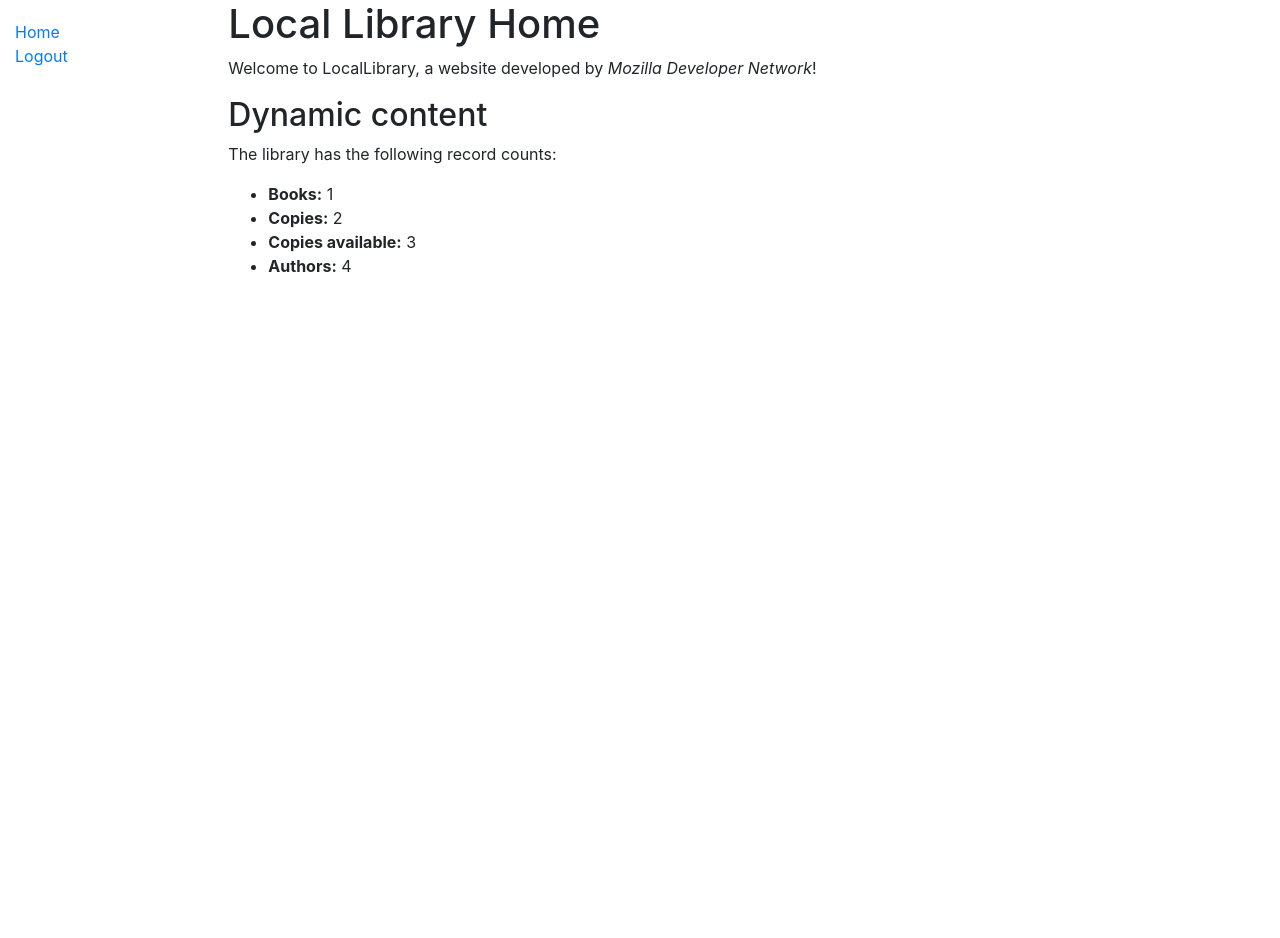
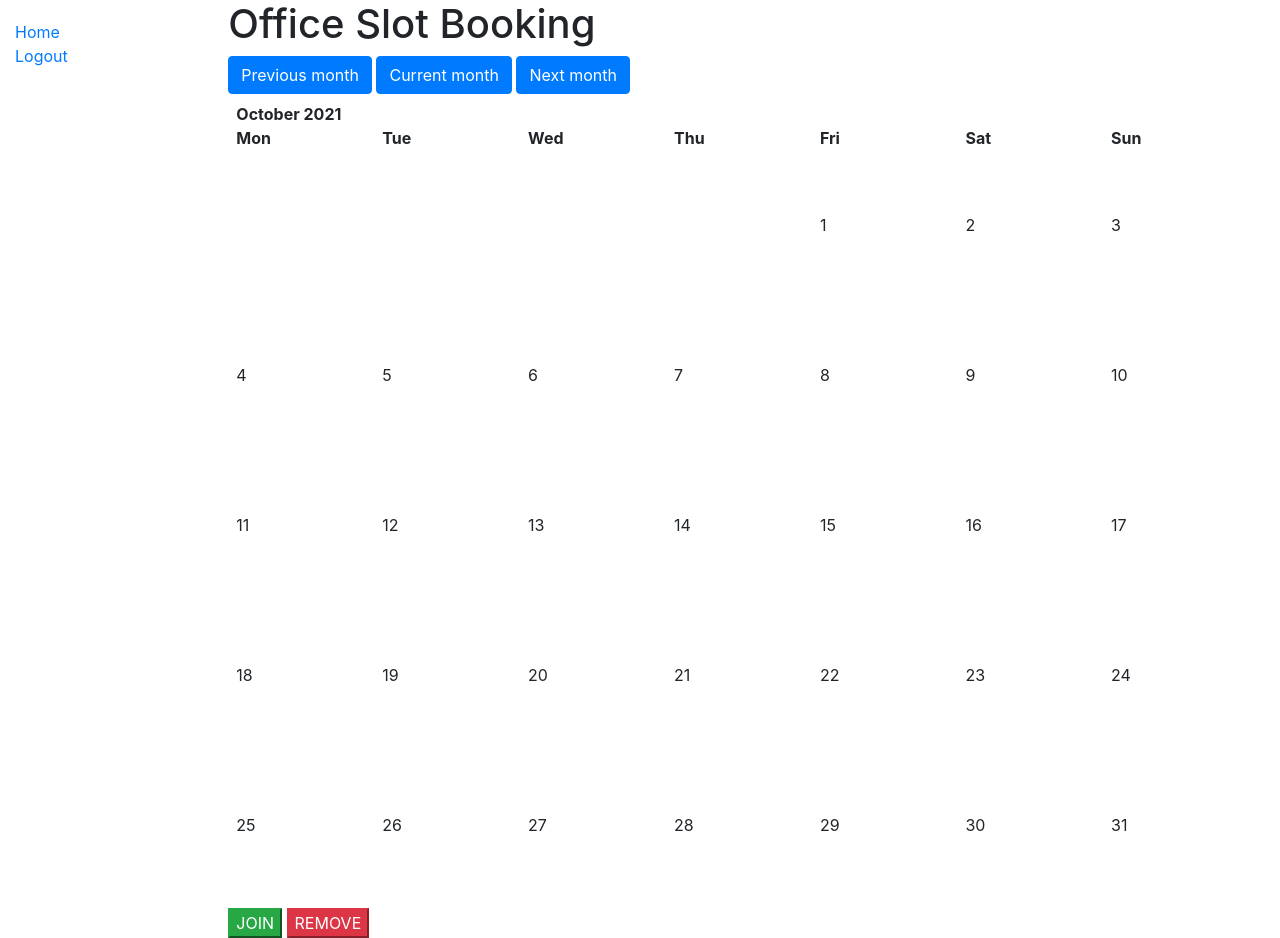
Before and after one commit to penghouho/officeslotbooking, a Django app: page / in a window 1280 px wide. Before the commit the page ends 272 px from the top, so only its background shows below. Run offline with Django 3.2, Linux system fonts and the light colour scheme; the visitor is signed in with stand-in values (Sample User, id 1); data that the repository does not hold is empty.

Commit message:
Added booking calendar

```diff
--- a/mainapp/templates/base_generic.html
+++ b/mainapp/templates/base_generic.html
@@ -19,7 +19,6 @@
             <li><a href="{% url 'index' %}">Home</a></li>
             <li><a href="{% url 'logout'%}">Logout</a></li>
           {% else %}
-            <li><a href="{% url 'index' %}">Home</a></li>
             <li><a href="{% url 'login'%}">Login</a></li>
             <li><a href="{% url 'signup'%}">Register</a></li>
           {% endif %}
--- a/mainapp/templates/index.html
+++ b/mainapp/templates/index.html
@@ -1,14 +1,26 @@
 {% extends "base_generic.html" %}
 
 {% block content %}
-  <h1>Local Library Home</h1>
-  <p>Welcome to LocalLibrary, a website developed by <em>Mozilla Developer Network</em>!</p>
-  <h2>Dynamic content</h2>
-  <p>The library has the following record counts:</p>
-  <ul>
-    <li><strong>Books:</strong> {{ num_books }}</li>
-    <li><strong>Copies:</strong> {{ num_instances }}</li>
-    <li><strong>Copies available:</strong> {{ num_instances_available }}</li>
-    <li><strong>Authors:</strong> {{ num_authors }}</li>
-  </ul>
+  <h1>Office Slot Booking</h1>
+  <a class="btn btn-primary" role="button" href={{ previous_month_url }}>
+    Previous month
+  </a>
+
+  <a class="btn btn-primary" role="button" href={{ current_month_url }}>
+    Current month
+  </a>
+
+  <a class="btn btn-primary" role="button" href={{ next_month_url }}>
+    Next month
+  </a>
+
+  <div class="d-flex p-2">
+    {{ cal }}
+  </div>
+
+
+  <form action='actionUrl' method='POST'>
+    <button type='submit' class="btn-success">JOIN</button>
+    <button type='submit' class="btn-danger">REMOVE</button>
+  </form>
 {% endblock %}
--- /dev/null
+++ b/mainapp/utils.py
@@ -0,0 +1,54 @@
+from calendar import HTMLCalendar
+from .models import Booking
+
+
+class BookingCalendar(HTMLCalendar):
+    def __init__(self, bookings=None):
+        super(BookingCalendar, self).__init__()
+        self.bookings = bookings
+
+    def formatday(self, day, weekday, bookings):
+        """
+        Return a day as a table cell.
+        """
+        bookings_from_day = bookings.filter(book_date__day=day).count()
+
+        if bookings_from_day is 0:
+          bookings_html = ''
+        else:
+          bookings_html = '<h1>' + '<br />' + str(bookings_from_day) + '</h1>'
+          return '<td class="%s">%d%s</td>' % (self.cssclasses[weekday], day, bookings_html)
+
+        if day == 0:
+          return '<td class="noday">&nbsp;</td>'
+        else:
+          return '<td class="%s">%d%s</td>' % (self.cssclasses[weekday], day, bookings_html)
+
+    def formatweek(self, theweek, bookings):
+        """
+        Return a complete week as a table row.
+        """
+        s = ''.join(self.formatday(d, wd, bookings) for (d, wd) in theweek)
+        return '<tr>%s</tr>' % s
+
+    def formatmonth(self, theyear, themonth, withyear=True):
+        """
+        Return a formatted month as a table.
+        """
+
+        bookings = Booking.objects.filter(book_date__month=themonth)
+
+        v = []
+        a = v.append
+        a('<table border="0" cellpadding="0" cellspacing="0" class="month">')
+        a('\n')
+        a(self.formatmonthname(theyear, themonth, withyear=withyear))
+        a('\n')
+        a(self.formatweekheader())
+        a('\n')
+        for week in self.monthdays2calendar(theyear, themonth):
+            a(self.formatweek(week, bookings))
+            a('\n')
+        a('</table>')
+        a('\n')
+        return ''.join(v)
--- a/mainapp/views.py
+++ b/mainapp/views.py
@@ -7,6 +7,9 @@ from django.shortcuts import render, redirect
 from django.contrib.auth import login, authenticate
 from django.contrib.auth.forms import UserCreationForm
 from .forms import SignUpForm
+from datetime import datetime
+from django.utils.safestring import mark_safe
+from .utils import BookingCalendar
 
 class UserViewSet(viewsets.ModelViewSet):
     """
@@ -35,12 +38,50 @@ class BookingViewSet(viewsets.ModelViewSet):
 
 def index(request):
     if request.user.is_authenticated:
+        queryprms = request.GET
+        month_string = queryprms.get('month')
+        year_string = queryprms.get('year')
+
+        month = int(month_string) if month_string is not None and month_string.isdigit() else None
+        year = int(year_string) if year_string is not None and year_string.isdigit() else None
+
+        today = datetime.today()
+        current_month = today.month
+        current_year = today.year
+        if year is None:
+            year = current_year
+        if month is None:
+            month = current_month
+
+        html_calendar = BookingCalendar()
+        cal = html_calendar.formatmonth(year, month, withyear=True)
+        cal = cal.replace('<td ', '<td width="150" height="150"')
+        cal = mark_safe(cal)
+
+        if month is 1:
+            previous_month = 12
+            previous_year = year - 1
+        else:
+            previous_month = month - 1
+            previous_year = year
+
+        if month is 12:
+            next_month = 1
+            next_year = year + 1
+        else:
+            next_month = month + 1
+            next_year = year
+
         """View function for home page of site."""
         context = {
-            'num_books': 1,
-            'num_instances': 2,
+            'month': month,
+            'year': year,
+            'next_month_url': '?month=' + str(next_month) + '&year=' + str(next_year),
+            'current_month_url': '?month=' + str(current_month) + '&year=' + str(current_year),
+            'previous_month_url': '?month=' + str(previous_month) + '&year=' + str(previous_year),
             'num_instances_available': 3,
             'num_authors': 4,
+            'cal': cal
         }
 
         # Render the HTML template index.html with the data in the context variable
```
